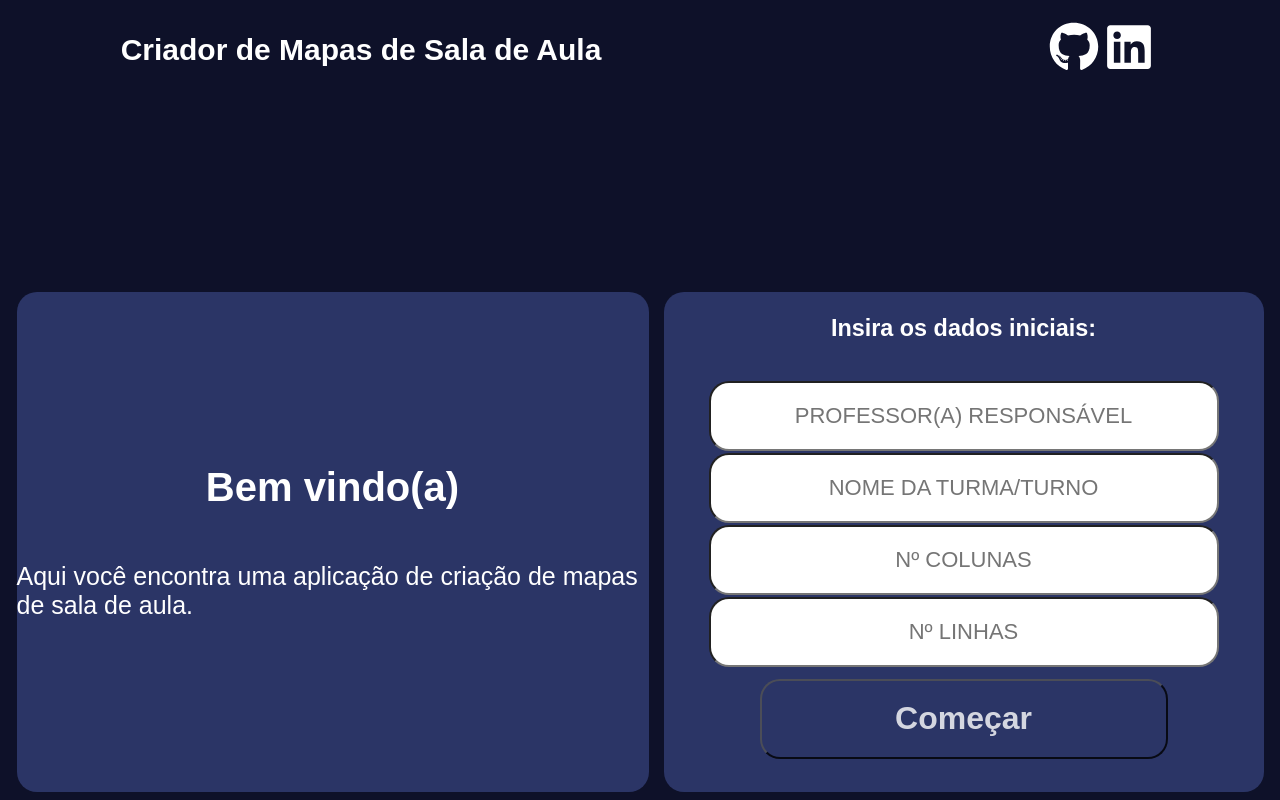
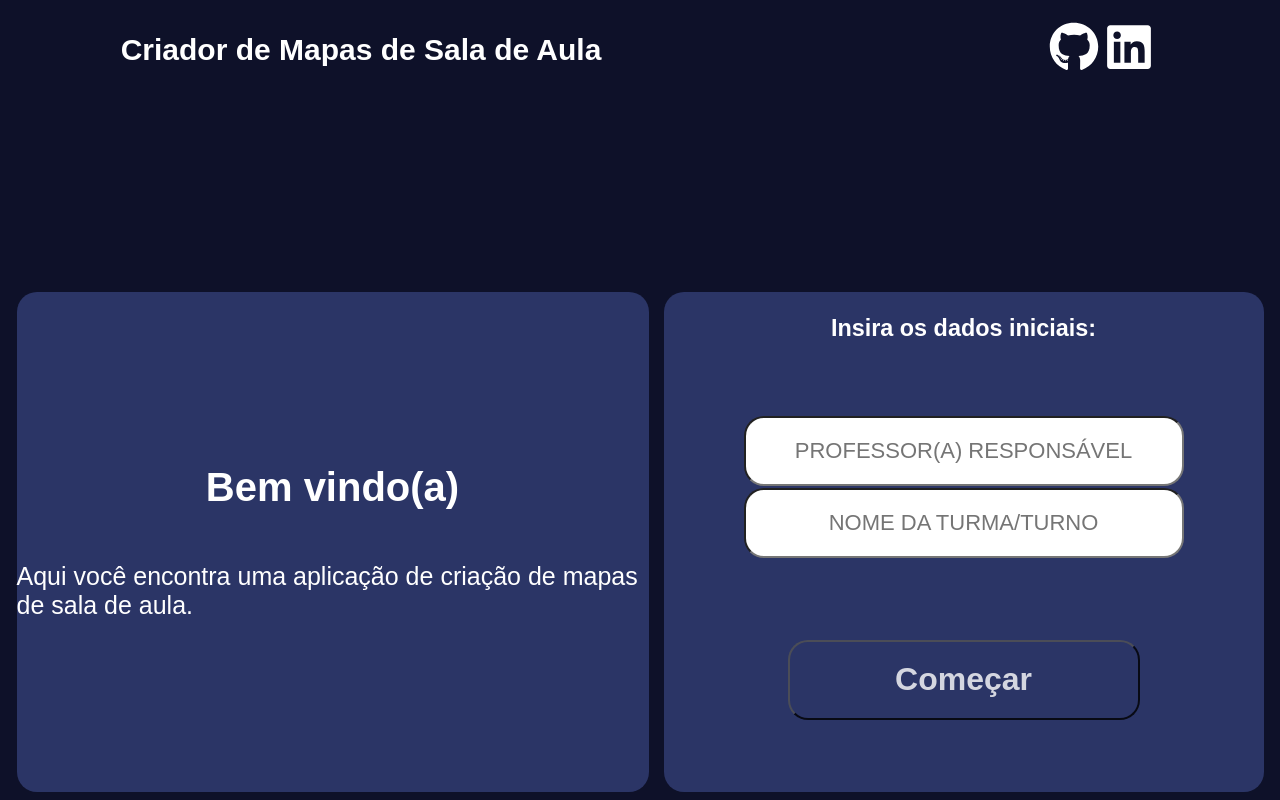
Before and after one commit to TadeuN1/roomMap-project, a React (Vite) app: page / in a window 1280 px wide. Built offline with nearby package versions, Linux system fonts and the light colour scheme.

Commit message:
return to project

```diff
--- a/src/components/RoomInfo/InitialInfo.module.css
+++ b/src/components/RoomInfo/InitialInfo.module.css
@@ -15,7 +15,7 @@
     width: 90%;
     height: 100%;
     gap: 2px;
-    padding: 15px;
+    padding: 50px;
 }
 input{
     height: 70px;
@@ -27,7 +27,7 @@ input{
 }
 button{
     align-self: center;
-    margin-top: 10px;
+    margin-top: 80px;
     border-radius: 20px;
     font-size: 32px;
     font-weight: bold;
--- a/src/components/RoomInfo/InitialInfo.tsx
+++ b/src/components/RoomInfo/InitialInfo.tsx
@@ -1,15 +1,21 @@
+import { useState } from 'react';
 import styles from './InitialInfo.module.css'
 
 const InitialInfo = () => {
+  const [teacher, setTeacher] = useState("")
+  const [room, setRoom] = useState("")
+
+  const test = () => {
+    console.log(teacher + room)
+  }
+
   return<div className={styles.container}>
       <h3> Insira os dados iniciais:</h3>
 
       <div className={styles.inputs}>
-        <input placeholder='PROFESSOR(A) RESPONSÁVEL' type='' />
-        <input placeholder='NOME DA TURMA/TURNO' type='' />
-        <input placeholder='Nº COLUNAS' type='' />
-        <input placeholder='Nº LINHAS' type='' />
-        <button> Começar </button>
+        <input placeholder='PROFESSOR(A) RESPONSÁVEL' type='text' onChange={(e) => setTeacher(e.target.value)} />
+        <input placeholder='NOME DA TURMA/TURNO' type='text' onChange={(e) => setRoom(e.target.value)} />
+        <button onClick={test}> Começar </button>
       </div>
 
 
```
